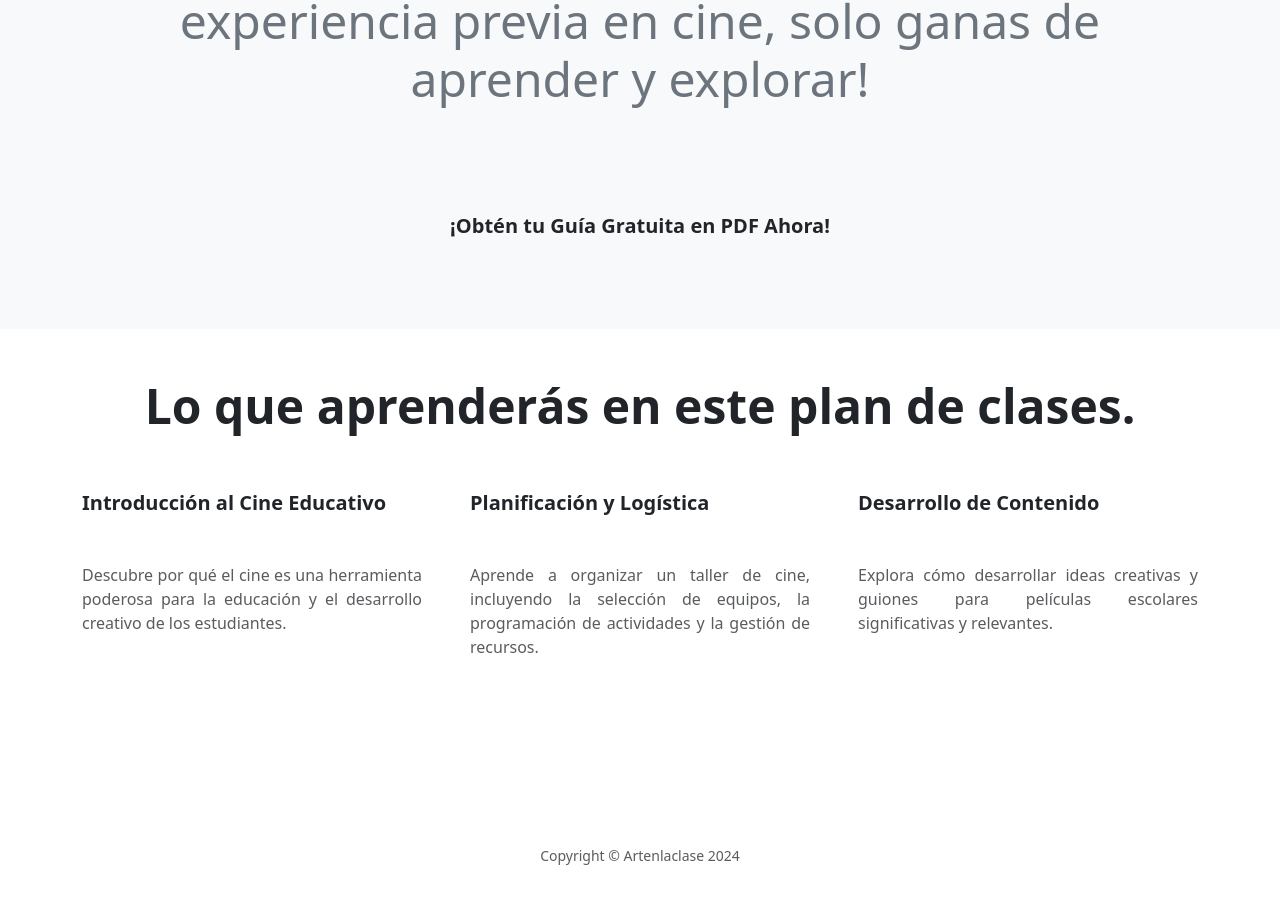
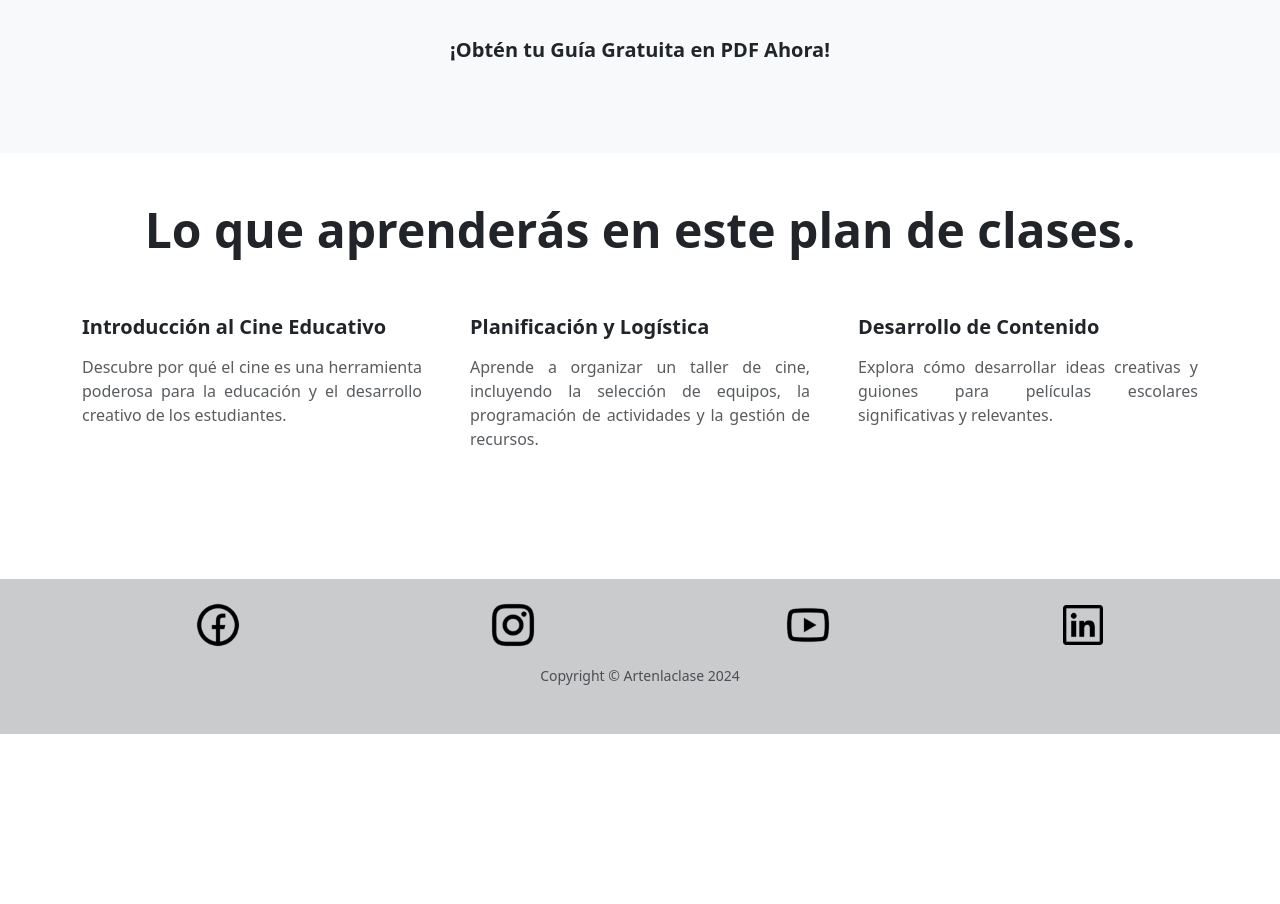
Before and after one commit to Artenlaclase/Proyecto3-LandingNegocio, a plain HTML site: page index.html in a window 1280 px wide. Shown: the part 1536-2440 px from the top of the page. After the commit the page ends 2270 px from the top, so only its background shows below. Drawn offline with nearby package versions, Linux system fonts and the light colour scheme.

Commit message:
Enlaces menu, estructura html

```diff
--- a/css/stylo.css
+++ b/css/stylo.css
@@ -50,10 +50,23 @@ para que el  boton del menu quede a la alcance del dedo gordo de la mano que sos
 p {
     text-align: justify;
     /* Texto justificado  */
-    margin: 3em auto 2em;
+    margin: 1em auto 2em;
 }
-
+h1 {
+    text-align: center;
+}
 #promocion {
 color: #000000;
     text-shadow: 1px 1px #000000;
+
 }
+
+footer {
+    background-color: #cacbcd;
+    padding: 20px;
+    text-align: center;
+}
+
+footer img {
+    margin: 0 10px; /* Espacio entre los íconos */
+}
--- a/index.html
+++ b/index.html
@@ -12,7 +12,7 @@
 </head>
 
 <body>
-
+    <Header>
         <div class="navbar navbar-expand-lg mt-4">
             <div class="container">
 
@@ -29,16 +29,13 @@
                 <div class="collapse navbar-collapse" id="navbarNavDropdowm">
                     <ul class="navbar-nav ms-auto">
                         <li class="nav-item">
-                        <a href="#" class="nav-link">Main</a>
+                            <a href="#Main " class="nav-link">Plan</a>
                         </li>
                         <li class="nav-item">
-                        <a href="#" class="nav-link">About</a>
+                            <a href="#Producto" class="nav-link">Producto</a>
                         </li>
                         <li class="nav-item">
-                        <a href="#" class="nav-link">Product</a>
-                    </li>
-                    <li class="nav-item">
-                        <a href="#" class="nav-link">Contact</a>
+                            <a href="#Contacto" class="nav-link">Contacto</a>
                         </li>
                     </ul>
 
@@ -46,8 +43,9 @@
 
             </div>
         </div>
+    </Header>
 
-    <Header class="main pt-7">
+    <Main class="main pt-7" id="Main">
         <div class="container-xl">
             <div class="row">
                 <div class="col-md-6">
@@ -92,8 +90,10 @@
             </div>
         </div>
         </Header>
+    </Main>
 
-    <section class="about bg-light text-secondary p-5">
+
+    <section class="bg-light pt-7 text-secondary p-5 " id="Producto">
         <div class="container">
             <p class="display-5 text-center">
                 Bienvenido al recurso definitivo para llevar el mundo del cine a tu escuela. Nuestro plan de 4 clases te
@@ -105,7 +105,7 @@
         </div>
     </section>
 
-    <div id="productos" class="py-5">
+    <div id="Contenido" class="pt-7 py-5">
         <h1 class="display-5 text-center fw-bold">Lo que aprenderás en este plan de clases.</h1>
 
         <div class="container">
@@ -138,7 +138,23 @@
         </div>
     </div>
 
-    <footer class="container p-3">
+    <footer  id="Contacto">
+        <table class="container">
+            <tr>
+                <th><a href="https://www.facebook.com/artenlaclase/" target="_blank" rel="noopener noreferrer"> <img
+                            src="./img/facebook .png" width="50px" height="50px" alt="facebook"></a>
+                </th>
+                <th><a href="https://www.instagram.com/artenlaclase/" target="_blank" rel="noopener noreferrer">
+                        <img src="./img/instagram.png" width="50px" height="50px" alt="Instagram"></a></th>
+                <th><a href="https://www.youtube.com/c/Artenlaclase" target="_blank" rel="noopener noreferrer"> <img
+                            src="./img/youtube.png" width="50px" height="50px" alt="Youtube"></a>
+                </th>
+                <th><a href="https://cl.linkedin.com/in/raúl-rosales-rebolledo-00302a137" target="_blank"
+                        rel="noopener noreferrer"> <img src="./img/linkedin.png" width="40px" height="40px"
+                            alt="Linkedin"></a>
+                </th>
+            </tr>
+        </table>
 
         <p class="text-center small text-muted">Copyright &copy; Artenlaclase 2024</p>
 
```
Also changed, not shown: img/facebook .png (added), img/instagram.png (added), img/linkedin.png (added), img/youtube.png (added). Lines whose indentation alone changed are shown as unchanged.
